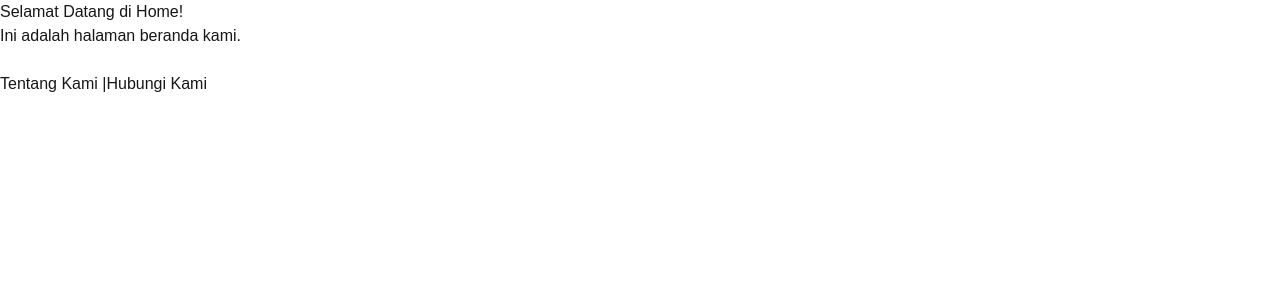
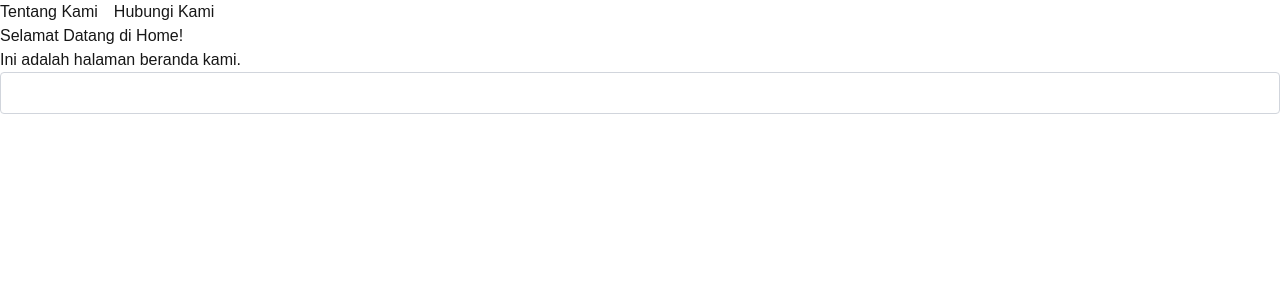
Before and after one commit to bgsirwn/fockus, a Next.js app: page / in a window 1280 px wide. Shown: the top 300 px of the page. Built offline with nearby package versions, Linux system fonts and the light colour scheme.

Commit message:
feat: restructure Home component layout with improved navigation and styling

```diff
--- a/src/app/page.tsx
+++ b/src/app/page.tsx
@@ -7,15 +7,19 @@ export default function Home() {
   const [inputValue, setInputValue] = React.useState("") ;
 
   return (
-    <div>
-      <h1>Selamat Datang di Home!</h1>
-      <p>Ini adalah halaman beranda kami.</p>
-      <input type="text" value={inputValue} onChange={(e) => setInputValue(e.target.value)}/>
+    <div className="container">
+      <section className="navigation">
+        <nav className="flex flex-row space-x-4">
+          <Link href={`/about/${inputValue}`}>Tentang Kami</Link>
+          <Link href="/contact"> Hubungi Kami</Link>
+        </nav>
+      </section>
+      <section className="main-content flex flex-col">
+        <h1>Selamat Datang di Home!</h1>
+        <p>Ini adalah halaman beranda kami.</p>
+        <input className="border border-gray-300 p-2 rounded" type="text" value={inputValue} onChange={(e) => setInputValue(e.target.value)}/>
+      </section>
 
-      <nav>
-        <Link href={`/about/${inputValue}`}>Tentang Kami</Link> |
-        <Link href="/contact">Hubungi Kami</Link>
-      </nav>
     </div>
   );
 
```
